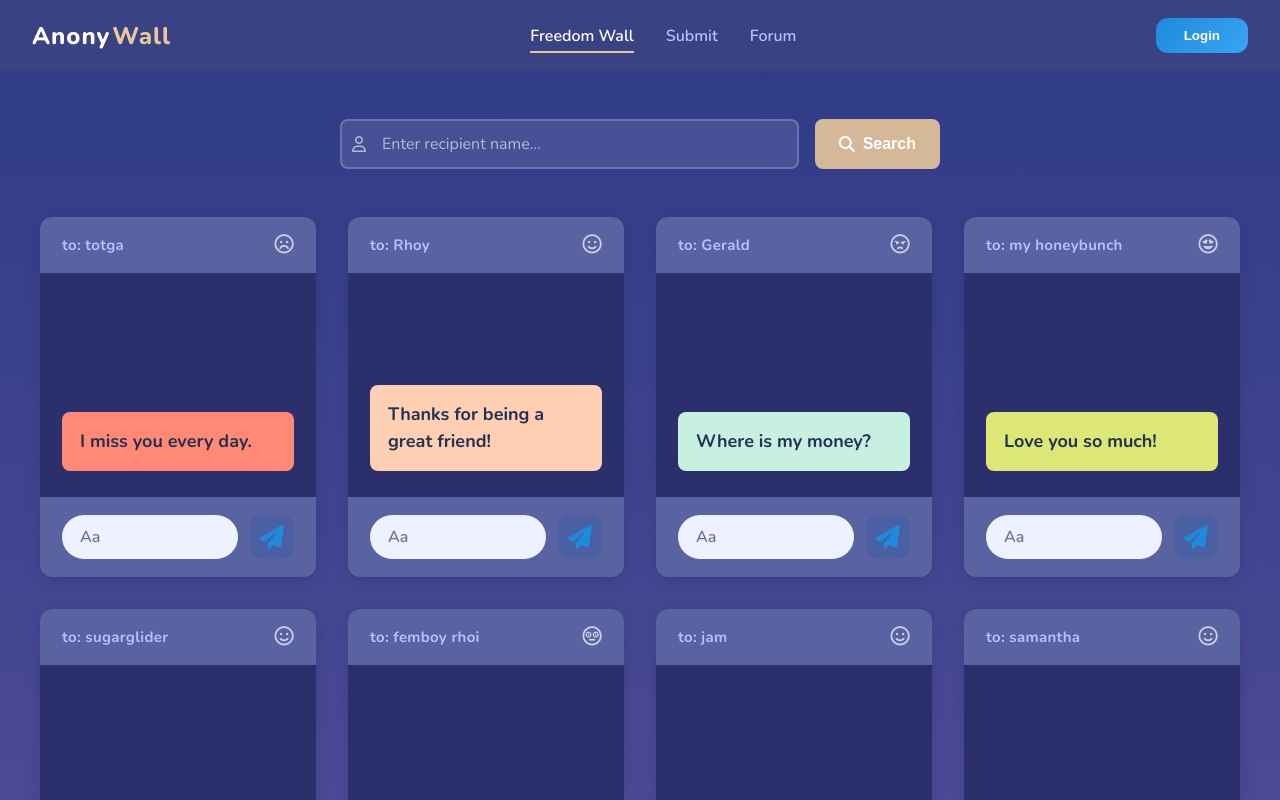
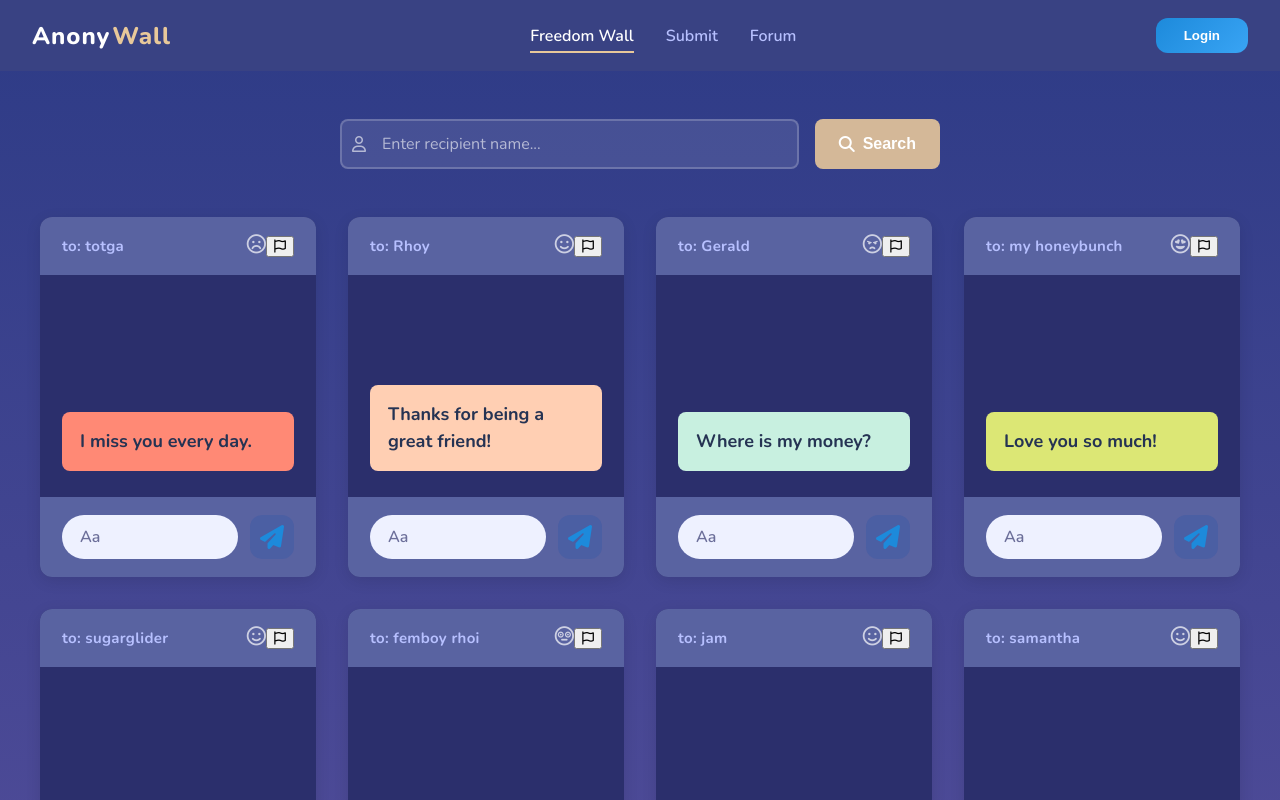
Before and after one commit to SoftEng2025/The-Anonymous-Wall, a React (Vite) app: page /browse in a window 1280 px wide. Shown: the top 800 px of the page. Built offline with nearby package versions, Linux system fonts and the light colour scheme; no server answers; the database is empty.

Commit message:
feat: add report button to freedom wall messages

```diff
--- a/src/pages/Browse.jsx
+++ b/src/pages/Browse.jsx
@@ -1,6 +1,10 @@
 import React, { useState, useEffect } from 'react'
 import { useMessages } from '../contexts/MessageContext'
+import { useAuth } from '../contexts/AuthContext'
 import { messageController } from '../backend/controllers/messageController'
+import { reportController } from '../backend/controllers/reportController'
+import ReportModal from '../components/ReportModal'
+import LoginModal from '../components/LoginModal'
 import './Browse.css'
 
 const MOOD_ICONS = {
@@ -13,9 +17,13 @@ const MOOD_ICONS = {
 
 export default function Browse() {
     const { messages: contextMessages } = useMessages()
+    const { currentUser } = useAuth()
     const [searchTerm, setSearchTerm] = useState('')
     const [messages, setMessages] = useState([])
     const [loading, setLoading] = useState(true)
+    const [isReportModalOpen, setIsReportModalOpen] = useState(false)
+    const [postToReport, setPostToReport] = useState(null)
+    const [isLoginModalOpen, setIsLoginModalOpen] = useState(false)
 
     // Fetch messages from Firebase
     useEffect(() => {
@@ -46,6 +54,29 @@ export default function Browse() {
         msg.message.toLowerCase().includes(searchTerm.toLowerCase())
     )
 
+    const handleReportClick = (msg) => {
+        if (!currentUser) {
+            setIsLoginModalOpen(true)
+            return
+        }
+        setPostToReport(msg)
+        setIsReportModalOpen(true)
+    }
+
+    const handleReportSubmit = async (reason) => {
+        if (postToReport && currentUser) {
+            try {
+                await reportController.createReport(postToReport.id, reason, currentUser.uid, 'message')
+                alert("Report submitted. Thank you for helping keep our community safe.")
+            } catch (error) {
+                console.error("Failed to submit report:", error)
+                alert("Failed to submit report. Please try again.")
+            }
+            setIsReportModalOpen(false)
+            setPostToReport(null)
+        }
+    }
+
     return (
         <div className="browse-container">
             <div className="search-container">
@@ -69,7 +100,16 @@ export default function Browse() {
                     <article key={msg.id} className="card">
                         <header className="card-header">
                             <span className="card-to">to: {msg.recipient}</span>
-                            <i className={`message-mood ${MOOD_ICONS[msg.mood] || 'fa-regular fa-face-smile'}`}></i>
+                            <div className="header-actions">
+                                <i className={`message-mood ${MOOD_ICONS[msg.mood] || 'fa-regular fa-face-smile'}`}></i>
+                                <button
+                                    className="report-icon-btn"
+                                    onClick={(e) => { e.stopPropagation(); handleReportClick(msg); }}
+                                    title="Report"
+                                >
+                                    <i className="fa-regular fa-flag"></i>
+                                </button>
+                            </div>
                         </header>
                         <div className="card-body">
                             <p
@@ -92,6 +132,17 @@ export default function Browse() {
                     </article>
                 ))}
             </div>
-        </div>
+
+            <ReportModal
+                isOpen={isReportModalOpen}
+                onClose={() => setIsReportModalOpen(false)}
+                onSubmit={handleReportSubmit}
+            />
+
+            <LoginModal
+                isOpen={isLoginModalOpen}
+                onClose={() => setIsLoginModalOpen(false)}
+            />
+        </div >
     )
 }
```
